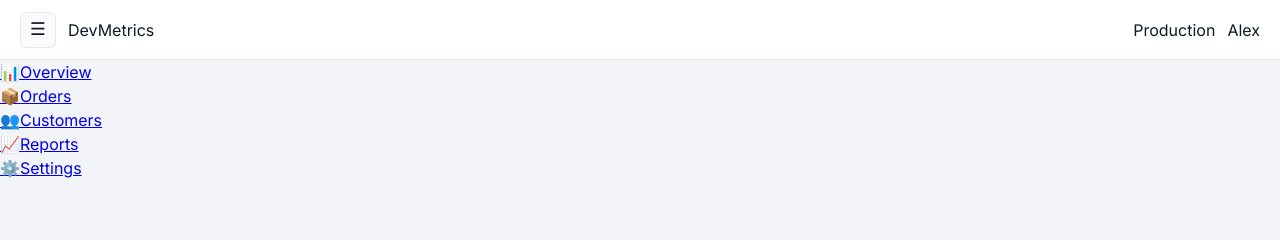
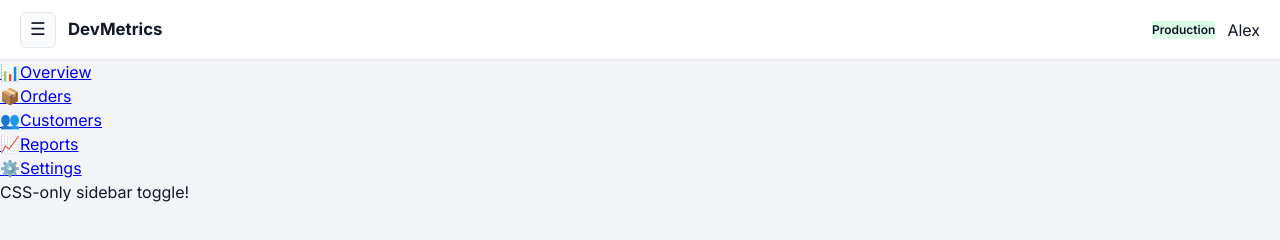
Before and after one commit to tensorGT/simple-admin-panel-css, a plain HTML site: page index.html in a window 1280 px wide. Drawn offline with Linux system fonts and the light colour scheme.

```diff
--- a/index.html
+++ b/index.html
@@ -38,3 +38,10 @@
           <li><a href="#reports" class="nav-link"><span class="icon">📈</span><span class="label">Reports</span></a></li>
           <li><a href="#settings" class="nav-link"><span class="icon">⚙️</span><span class="label">Settings</span></a></li>
         </ul>
+      </nav>
+      <div class="sidebar-note">
+        <p>CSS-only sidebar toggle!</p>
+      </div>
+    </aside>
+
+    <!-- main content -->
--- a/style.css
+++ b/style.css
@@ -90,3 +90,18 @@ body {
   cursor: pointer;
   font-size: 1.1rem;
   user-select: none;
+}
+
+.toggle-btn:hover {
+  background-color: #eef2ff;
+}
+
+.brand {
+  font-weight: 700;
+  font-size: 1.05rem;
+}
+
+.env-pill {
+  font-size: 0.75rem;
+  font-weight: 600;
+  background-color: #dcfce7;
```
